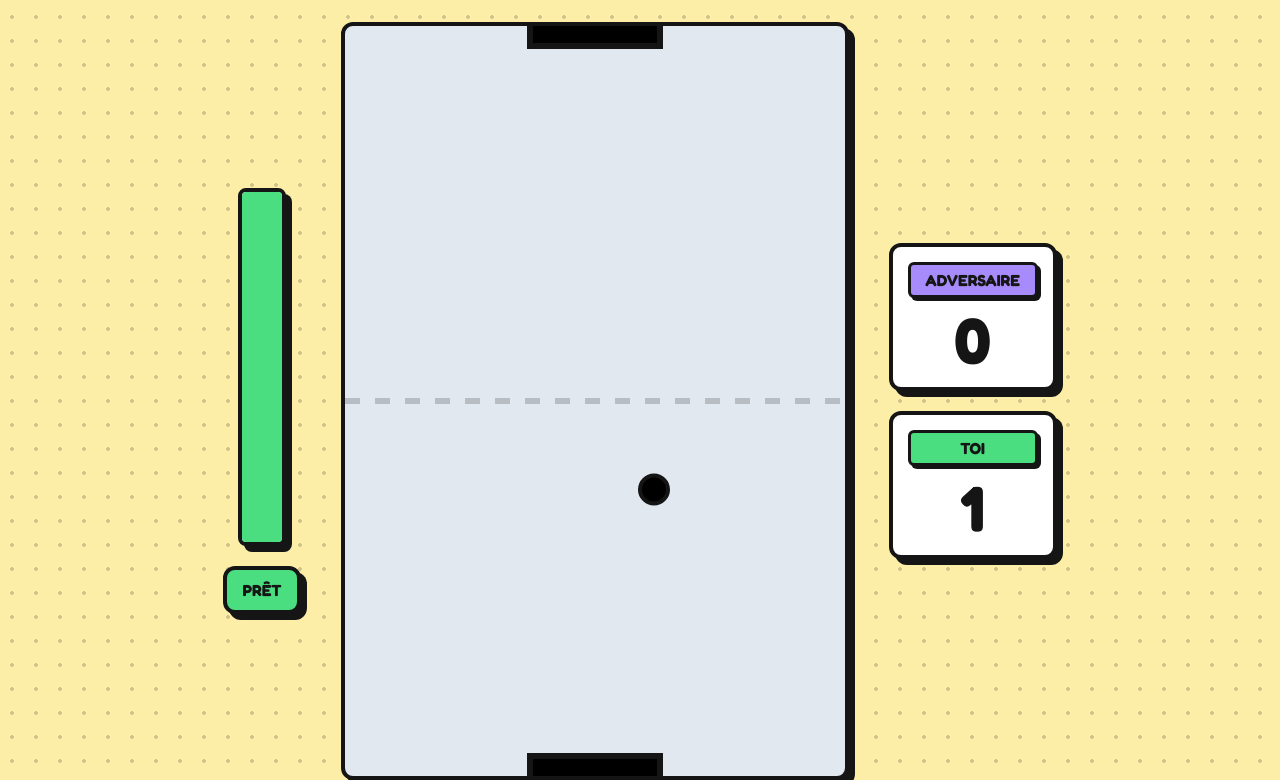
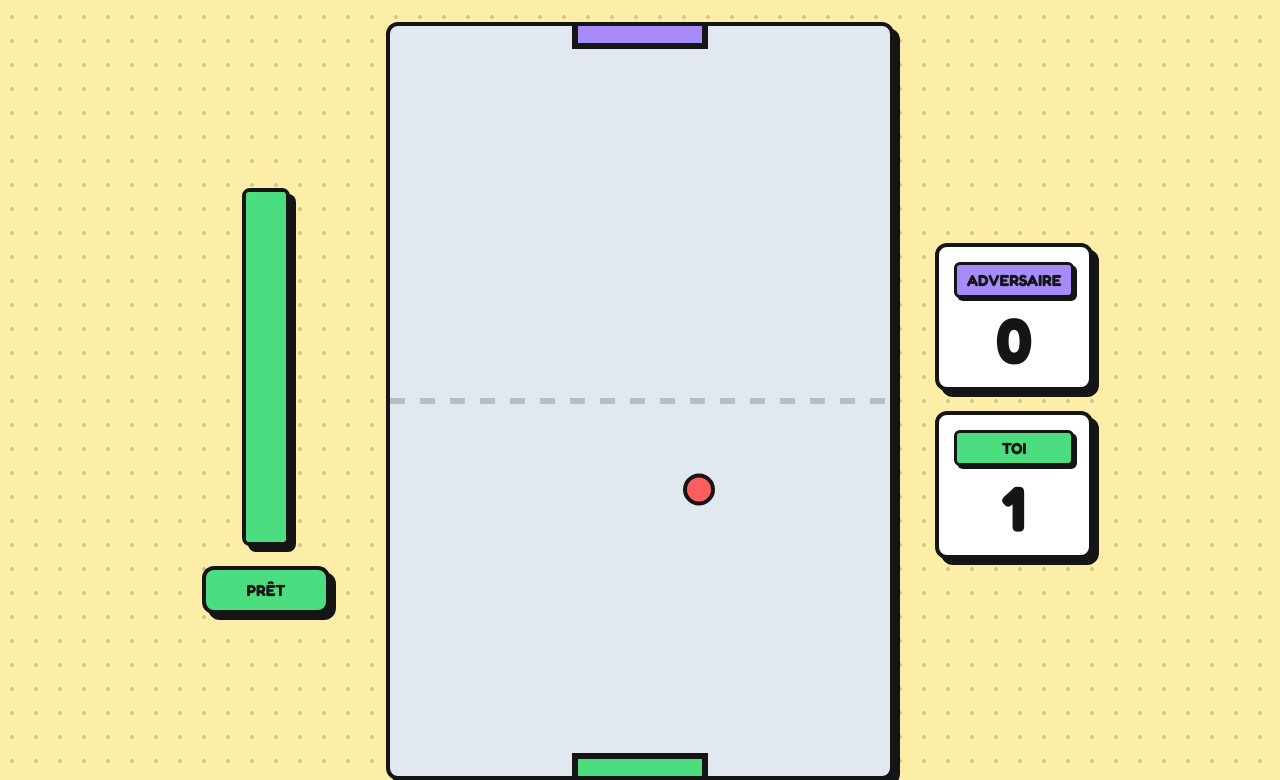
Before and after one commit to Kloss95/Taverne-des-jeux, a website: page public/jeux/hockey/index.html in a window 1280 px wide. Shown: the part 67-847 px from the top of the page. Drawn offline with Linux system fonts and the light colour scheme.

Commit message:
Add files via upload

```diff
--- a/public/jeux/hockey/index.html
+++ b/public/jeux/hockey/index.html
@@ -12,7 +12,7 @@
             --canvas-bg: #e2e8f0;
             --primary-color: #ff5e5e;
             --secondary-color: #4ade80;
-            --warning-color: #ffb703;
+            --warning-color: #F0C300; /* Nouveau jaune plus foncé */
             --enemy-color: #a78bfa;
         }
 
@@ -60,11 +60,13 @@
             gap: 40px;
         }
 
+        /* Largeur fixe pour équilibrer les côtés et centrer parfaitement le terrain */
         .side-panel {
             display: flex;
             flex-direction: column;
             align-items: center;
             gap: 20px;
+            width: 160px;
         }
 
         canvas {
@@ -72,19 +74,19 @@
             display: block;
         }
 
-        /* Jauge Verticale à Gauche */
+        /* Jauge Verticale */
         .cooldown-wrapper {
             width: 40px;
             height: 350px;
             background-color: #ffffff;
             position: relative;
             overflow: hidden;
-            border-radius: 8px; /* Un peu plus rectangulaire pour la jauge */
+            border-radius: 8px;
         }
 
         #cooldown-fill {
             position: absolute;
-            bottom: 0; /* La jauge se remplit de bas en haut */
+            bottom: 0;
             left: 0;
             width: 100%;
             height: 100%;
@@ -96,8 +98,11 @@
             background-color: var(--secondary-color);
         }
 
+        /* Bouton de statut avec largeur fixe pour éviter les sauts d'affichage */
         .cooldown-status {
-            padding: 10px 15px;
+            width: 120px;
+            padding: 10px 0;
+            text-align: center;
             font-size: 16px;
             font-weight: 700;
             text-transform: uppercase;
@@ -105,10 +110,10 @@
             transition: background-color 0.2s;
         }
 
-        /* Panneau des scores à Droite */
+        /* Panneau des scores */
         .score-box {
             background-color: #ffffff;
-            width: 130px;
+            width: 120px; /* Même largeur que le bouton de jauge */
             padding: 15px;
             text-align: center;
             display: flex;
@@ -184,7 +189,12 @@
         const COOLDOWN_TIME = 1000;
         const LIFESPAN = 1000;
         const TARGET_SPEED = 9;
-        const GOAL_WIDTH = 130; // Cages réduites
+        const GOAL_WIDTH = 130;
+
+        // Couleurs exactes pour le Canvas
+        const COLOR_ENEMY = "#a78bfa";
+        const COLOR_PLAYER = "#4ade80";
+        const COLOR_PUCK = "#ff5e5e";
 
         // Variables d'état
         let lastDrawTime = 0;
@@ -258,23 +268,18 @@
         }
 
         function resetPuck(whoScored) {
-            // Le palet revient pile au centre
             puck.x = canvas.width / 2;
             puck.y = canvas.height / 2;
-
-            // Légère déviation aléatoire sur l'axe X
             puck.vx = (Math.random() > 0.5 ? 1 : -1);
 
             drawnPaths = [];
 
-            // Il se dirige ENCORE PLUS lentement vers la personne qui vient de marquer
             if (whoScored === 'enemy') {
-                puck.vy = -1.5; // Va lentement vers l'ennemi (Le haut)
+                puck.vy = -1.5;
             } else {
-                puck.vy = 1.5; // Va lentement vers toi (Le bas)
+                puck.vy = 1.5;
             }
 
-            // Mise à jour de l'affichage HTML
             scoreEnemyEl.innerText = scores.enemy;
             scorePlayerEl.innerText = scores.player;
         }
@@ -350,11 +355,9 @@
             // UI Cooldown
             let timePassed = now - lastDrawTime;
             if (timePassed < COOLDOWN_TIME) {
-                // Remplissage vertical
                 cooldownFill.style.height = (timePassed / COOLDOWN_TIME) * 100 + '%';
                 cooldownFill.classList.remove('ready');
 
-                // Changement de style du bouton
                 cooldownStatus.innerText = "RECHARGE";
                 cooldownStatus.style.backgroundColor = "var(--warning-color)";
             } else {
@@ -404,22 +407,20 @@
             ctx.stroke();
             ctx.setLineDash([]);
 
-            // CAGES (BUTS) Empiétant sur la bordure (Tracé manuel pour éviter les doubles bords)
-
-            // But Ennemi (En Haut)
-            ctx.fillStyle = "var(--enemy-color)";
-            ctx.fillRect(goalX1, 0, GOAL_WIDTH, 20); // Fond
+            // But Ennemi (En Haut - Violet)
+            ctx.fillStyle = COLOR_ENEMY;
+            ctx.fillRect(goalX1, 0, GOAL_WIDTH, 20);
             ctx.beginPath();
-            ctx.moveTo(goalX1, 0); // Démarre au bord haut
-            ctx.lineTo(goalX1, 20); // Descend
-            ctx.lineTo(goalX2, 20); // Va à droite
-            ctx.lineTo(goalX2, 0); // Remonte au bord haut
+            ctx.moveTo(goalX1, 0);
+            ctx.lineTo(goalX1, 20);
+            ctx.lineTo(goalX2, 20);
+            ctx.lineTo(goalX2, 0);
             ctx.lineWidth = 6;
             ctx.strokeStyle = "#151515";
-            ctx.stroke(); // Dessine la bordure noire en "U"
+            ctx.stroke();
 
-            // Notre but (En Bas)
-            ctx.fillStyle = "var(--secondary-color)";
+            // Notre but (En Bas - Vert)
+            ctx.fillStyle = COLOR_PLAYER;
             ctx.fillRect(goalX1, canvas.height - 20, GOAL_WIDTH, 20);
             ctx.beginPath();
             ctx.moveTo(goalX1, canvas.height);
@@ -433,20 +434,20 @@
             // DESSIN DES TRAITS
             drawnPaths.forEach(p => {
                 let isTopZone = p.path[0].y < canvas.height / 2;
-                let color = isTopZone ? "var(--enemy-color)" : "var(--secondary-color)";
+                let color = isTopZone ? COLOR_ENEMY : COLOR_PLAYER;
                 drawNeoPath(p.path, color);
             });
 
             if (currentPath) {
                 let isTopZone = currentPath[0].y < canvas.height / 2;
-                let color = isTopZone ? "var(--enemy-color)" : "var(--secondary-color)";
+                let color = isTopZone ? COLOR_ENEMY : COLOR_PLAYER;
                 drawNeoPath(currentPath, color, 0.5);
             }
 
             // LE PALET
             ctx.beginPath();
             ctx.arc(puck.x, puck.y, puck.radius, 0, Math.PI * 2);
-            ctx.fillStyle = "var(--primary-color)";
+            ctx.fillStyle = COLOR_PUCK;
             ctx.fill();
             ctx.lineWidth = 4;
             ctx.strokeStyle = "#151515";
```
